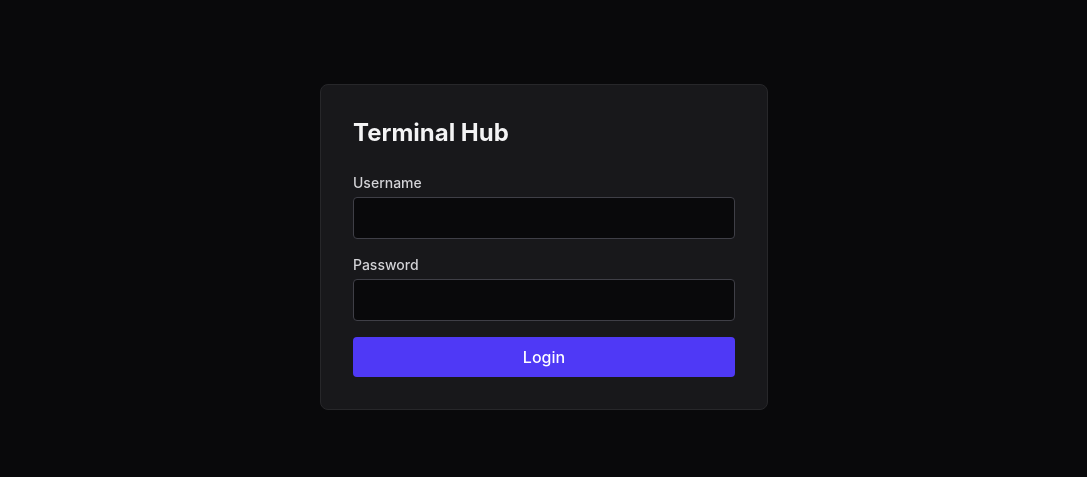
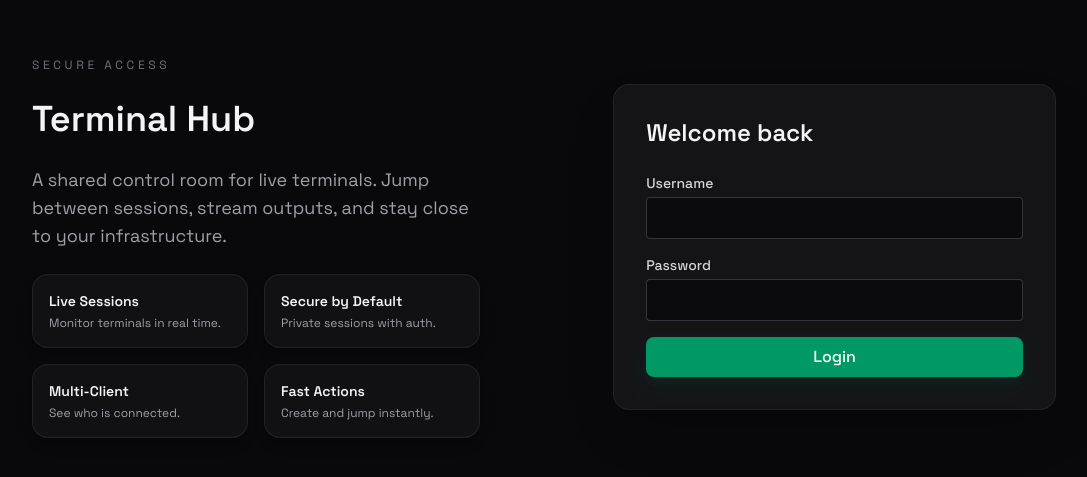
Before and after one commit to iwanhae/terminal-hub, a React (Vite) app in the folder frontend/: page /login in a window 1280 px wide. Shown: the part 153-630 px from the top of the page, without its empty margins (96-1183 px from the left). Built offline with nearby package versions, Linux system fonts and the light colour scheme; no server answers.

Commit message:
Improve UI styling and mobile FAB docking

```diff
--- a/frontend/src/App.tsx
+++ b/frontend/src/App.tsx
@@ -19,7 +19,7 @@ function App() {
             element={
               <ProtectedRoute>
                 <SessionProvider>
-                  <div className="flex min-h-screen min-h-[100dvh] overflow-hidden bg-zinc-950 text-zinc-200 font-sans">
+                  <div className="flex min-h-screen min-h-[100dvh] overflow-hidden bg-transparent text-zinc-100 font-sans">
                     <Sidebar
                       containerClassName="hidden md:flex"
                       onNavigate={() => {}}
--- a/frontend/src/components/SessionGrid.tsx
+++ b/frontend/src/components/SessionGrid.tsx
@@ -23,6 +23,20 @@ export default function SessionGrid() {
   const { sessions, deleteSession } = useSessions();
   const navigate = useNavigate();
   const isDesktop = useMediaQuery("(min-width: 768px)");
+  let totalClients = 0;
+  let lastActivityTimestamp = 0;
+  for (const session of sessions) {
+    totalClients += session.metadata.client_count;
+    const time = new Date(session.metadata.last_activity_at).getTime();
+    if (!Number.isNaN(time)) {
+      lastActivityTimestamp = Math.max(lastActivityTimestamp, time);
+    }
+  }
+  const formatTimestamp = (value: string) =>
+    new Date(value).toLocaleString(undefined, {
+      dateStyle: "medium",
+      timeStyle: "short",
+    });
 
   // Sort sessions by creation time (newest first)
   // eslint-disable-next-line unicorn/no-array-sort -- spread operator creates new array
@@ -54,40 +68,108 @@ export default function SessionGrid() {
 
   if (sessions.length === 0) {
     return (
-      <div className="flex flex-col items-center justify-center h-full text-zinc-500">
-        <p className="text-lg mb-2">No active sessions</p>
-        <p className="text-sm">
-          Press{" "}
-          <kbd className="px-2 py-1 bg-zinc-800 rounded border border-zinc-700 font-mono text-xs">
+      <div className="h-full flex items-center justify-center px-6">
+        <div className="max-w-md w-full text-center bg-zinc-900/70 border border-zinc-800/80 rounded-2xl p-8 shadow-2xl">
+          <div className="text-xs uppercase tracking-[0.3em] text-zinc-500">
+            Dashboard
+          </div>
+          <h2 className="text-2xl font-semibold text-zinc-100 mt-3">
+            No active sessions
+          </h2>
+          <p className="text-sm text-zinc-400 mt-2">
+            Create a session to start streaming your terminals, then pin them to
+            this grid.
+          </p>
+          <div className="mt-6 inline-flex items-center gap-2 rounded-full border border-zinc-700/80 bg-zinc-950/70 px-3 py-1 text-xs text-zinc-300">
+            <span className="text-emerald-300 font-medium">Tip</span>
+            <span>Press</span>
+            <kbd className="px-2 py-1 bg-zinc-900/80 rounded border border-zinc-700 font-mono text-xs">
               Cmd+K
-          </kbd>{" "}
-          to create one
-        </p>
+            </kbd>
+            <span>to create one</span>
+          </div>
+        </div>
       </div>
     );
   }
 
   return (
     <>
-      <div className="h-full p-4 overflow-y-auto">
+      <div className="h-full flex flex-col overflow-hidden">
+        <div className="px-6 pt-6 pb-4 fade-up">
+          <div className="flex flex-col gap-4 md:flex-row md:items-end md:justify-between">
+            <div>
+              <div className="text-xs uppercase tracking-[0.3em] text-zinc-500">
+                Dashboard
+              </div>
+              <h1 className="text-2xl md:text-3xl font-semibold text-zinc-100 mt-2">
+                Active Sessions
+              </h1>
+              <p className="text-sm text-zinc-400 mt-1">
+                Monitor live terminals and jump into any session instantly.
+              </p>
+            </div>
+            <div className="flex flex-wrap gap-3">
+              <div className="flex items-center gap-3 bg-zinc-900/70 border border-zinc-800/80 rounded-xl px-3 py-2">
+                <div className="text-xs uppercase tracking-wide text-zinc-500">
+                  Sessions
+                </div>
+                <div className="text-lg font-semibold text-zinc-100">
+                  {sessions.length}
+                </div>
+              </div>
+              <div className="flex items-center gap-3 bg-zinc-900/70 border border-zinc-800/80 rounded-xl px-3 py-2">
+                <div className="text-xs uppercase tracking-wide text-zinc-500">
+                  Clients
+                </div>
+                <div className="text-lg font-semibold text-zinc-100">
+                  {totalClients}
+                </div>
+              </div>
+              <div className="flex items-center gap-3 bg-zinc-900/70 border border-zinc-800/80 rounded-xl px-3 py-2">
+                <div className="text-xs uppercase tracking-wide text-zinc-500">
+                  Last Activity
+                </div>
+                <div className="text-sm font-medium text-zinc-200">
+                  {lastActivityTimestamp
+                    ? new Date(lastActivityTimestamp).toLocaleString(
+                        undefined,
+                        {
+                          dateStyle: "medium",
+                          timeStyle: "short",
+                        },
+                      )
+                    : "—"}
+                </div>
+              </div>
+            </div>
+          </div>
+        </div>
+
+        <div className="flex-1 px-6 pb-6 overflow-y-auto">
           <div
-          className={`flex flex-col gap-4 ${isDesktop ? "md:grid md:grid-cols-2 xl:grid-cols-2" : ""} h-full min-h-[500px]`}
+            className={`flex flex-col gap-6 ${isDesktop ? "md:grid md:grid-cols-2 xl:grid-cols-2" : ""} min-h-[500px]`}
           >
-          {sortedSessions.map((session) => {
+            {sortedSessions.map((session, index) => {
               const protocol =
                 window.location.protocol === "https:" ? "wss://" : "ws://";
               const wsUrl = `${protocol}${window.location.host}/ws/${session.id}`;
+              const workingDirectory = session.metadata.working_directory;
+              const hasWorkingDirectory =
+                typeof workingDirectory === "string" &&
+                workingDirectory.trim() !== "";
 
               return (
                 <div
                   key={session.id}
-                className="flex flex-col bg-zinc-900 border border-zinc-800 rounded-lg overflow-hidden shadow-sm hover:border-zinc-700 transition-colors"
+                  className="flex flex-col bg-zinc-900/70 border border-zinc-800/80 rounded-2xl overflow-hidden shadow-[0_12px_40px_rgba(0,0,0,0.35)] hover:border-zinc-700 transition-colors fade-up"
+                  style={{ animationDelay: `${index * 60}ms` }}
                   data-testid="session-card"
                 >
                   {/* Card Header */}
-                <div className="flex items-center justify-between px-3 py-2 bg-zinc-900 border-b border-zinc-800">
+                  <div className="flex items-center justify-between px-3 py-2 bg-zinc-900/80 border-b border-zinc-800/80">
                     <div className="flex items-center gap-2 overflow-hidden">
-                    <div className="w-2 h-2 rounded-full bg-green-500 shadow-[0_0_8px_rgba(34,197,94,0.4)]" />
+                      <div className="w-2 h-2 rounded-full bg-emerald-400 shadow-[0_0_12px_rgba(16,185,129,0.5)]" />
                       <span
                         className="font-medium text-sm text-zinc-200 truncate"
                         title={session.metadata.name}
@@ -124,7 +206,7 @@ export default function SessionGrid() {
                       </button>
                       <button
                         onClick={() => handleNavigate(session.id)}
-                      className="p-1 hover:bg-zinc-800 rounded text-zinc-500 hover:text-indigo-400 transition-colors"
+                        className="p-1 hover:bg-zinc-800 rounded text-zinc-500 hover:text-emerald-300 transition-colors"
                         title="Maximize"
                         data-testid="session-card-open"
                       >
@@ -151,21 +233,50 @@ export default function SessionGrid() {
                     </div>
                   )}
                   {!isDesktop && (
-                  <div className="flex-1 min-h-0 p-4 bg-zinc-950 flex items-center justify-center">
+                    <div className="flex-1 min-h-0 p-4 bg-zinc-950/80 flex items-center justify-center">
                       <button
                         onClick={() => handleNavigate(session.id)}
-                      className="text-zinc-400 hover:text-indigo-400 text-sm font-medium transition-colors"
+                        className="text-zinc-400 hover:text-emerald-300 text-sm font-medium transition-colors"
                         data-testid="session-card-open-mobile"
                       >
                         Open Session →
                       </button>
                     </div>
                   )}
+                  <div className="px-3 py-2 bg-zinc-950/60 border-t border-zinc-800/80 flex flex-wrap gap-2 text-xs text-zinc-400">
+                    <span className="rounded-full border border-zinc-800/80 bg-zinc-900/70 px-2 py-0.5">
+                      Clients:{" "}
+                      <span className="text-zinc-200">
+                        {session.metadata.client_count}
+                      </span>
+                    </span>
+                    <span className="rounded-full border border-zinc-800/80 bg-zinc-900/70 px-2 py-0.5">
+                      Created:{" "}
+                      <span className="text-zinc-200">
+                        {formatTimestamp(session.metadata.created_at)}
+                      </span>
+                    </span>
+                    <span className="rounded-full border border-zinc-800/80 bg-zinc-900/70 px-2 py-0.5">
+                      Active:{" "}
+                      <span className="text-zinc-200">
+                        {formatTimestamp(session.metadata.last_activity_at)}
+                      </span>
+                    </span>
+                    {hasWorkingDirectory && (
+                      <span
+                        className="rounded-full border border-zinc-800/80 bg-zinc-900/70 px-2 py-0.5 truncate max-w-[260px]"
+                        title={workingDirectory}
+                      >
+                        {workingDirectory}
+                      </span>
+                    )}
+                  </div>
                 </div>
               );
             })}
           </div>
         </div>
+      </div>
     </>
   );
 }
--- a/frontend/src/components/Terminal.tsx
+++ b/frontend/src/components/Terminal.tsx
@@ -79,7 +79,8 @@ const TerminalComponent = forwardRef<TerminalHandle, TerminalProps>(
         macOptionIsMeta: true,
         scrollback: 1000,
         fontSize: 14,
-        fontFamily: "monospace",
+        fontFamily:
+          "JetBrains Mono, Menlo, Monaco, Consolas, 'Liberation Mono', 'Courier New', monospace",
         theme: theme,
         allowProposedApi: true,
       });
--- a/frontend/src/index.css
+++ b/frontend/src/index.css
@@ -1,13 +1,17 @@
+@import url("https://fonts.googleapis.com/css2?family=JetBrains+Mono:wght@400;500;600&family=Space+Grotesk:wght@400;500;600;700&display=swap");
 @import "tailwindcss";
 
 :root {
-  font-family: Inter, system-ui, Avenir, Helvetica, Arial, sans-serif;
+  font-family: "Space Grotesk", "Segoe UI", system-ui, -apple-system,
+    "Helvetica Neue", Arial, sans-serif;
   line-height: 1.5;
   font-weight: 400;
 
-  color-scheme: light dark;
-  color: rgba(255, 255, 255, 0.87);
-  background-color: #242424;
+  color-scheme: dark;
+  color: #e4e4e7;
+  background-color: #050505;
+  --font-mono: "JetBrains Mono", ui-monospace, SFMono-Regular, Menlo, Monaco,
+    Consolas, "Liberation Mono", "Courier New", monospace;
 
   font-synthesis: none;
   text-rendering: optimizeLegibility;
@@ -15,10 +19,64 @@
   -moz-osx-font-smoothing: grayscale;
 }
 
+body::before {
+  content: "";
+  position: fixed;
+  inset: 0;
+  z-index: -1;
+  background-image: radial-gradient(
+      circle at 20% 20%,
+      rgba(16, 185, 129, 0.12),
+      transparent 45%
+    ),
+    radial-gradient(
+      circle at 80% 0%,
+      rgba(14, 165, 233, 0.18),
+      transparent 40%
+    ),
+    radial-gradient(
+      circle at 80% 70%,
+      rgba(234, 179, 8, 0.08),
+      transparent 45%
+    ),
+    linear-gradient(
+      120deg,
+      rgba(255, 255, 255, 0.04) 0%,
+      rgba(255, 255, 255, 0.01) 30%,
+      rgba(255, 255, 255, 0.02) 60%,
+      rgba(255, 255, 255, 0.01) 100%
+    );
+  opacity: 0.9;
+  pointer-events: none;
+}
+
 body {
   margin: 0;
   min-width: 320px;
   min-height: 100vh;
   min-height: 100dvh;
+  position: relative;
   @apply bg-zinc-950 text-zinc-200;
 }
+
+.fade-up {
+  animation: fade-up 0.6s ease both;
+}
+
+@keyframes fade-up {
+  from {
+    opacity: 0;
+    transform: translateY(12px);
+  }
+  to {
+    opacity: 1;
+    transform: translateY(0);
+  }
+}
+
+.font-mono,
+code,
+pre,
+kbd {
+  font-family: var(--font-mono);
+}
--- a/frontend/src/pages/LoginPage.tsx
+++ b/frontend/src/pages/LoginPage.tsx
@@ -36,17 +36,57 @@ export default function LoginPage() {
   };
 
   return (
-    <div className="min-h-screen flex items-center justify-center bg-zinc-950">
-      <div className="max-w-md w-full mx-4">
-        <div className="bg-zinc-900 border border-zinc-800 rounded-lg p-8">
-          <h1 className="text-2xl font-bold text-zinc-100 mb-6">
+    <div className="min-h-screen flex items-center justify-center px-6 py-12">
+      <div className="w-full max-w-5xl grid gap-10 md:grid-cols-[1.1fr_0.9fr] items-center">
+        <div className="hidden md:flex flex-col gap-6">
+          <div className="text-xs uppercase tracking-[0.3em] text-zinc-500">
+            Secure Access
+          </div>
+          <h1 className="text-4xl font-semibold text-zinc-100 leading-tight">
             Terminal Hub
           </h1>
+          <p className="text-lg text-zinc-400 max-w-md">
+            A shared control room for live terminals. Jump between sessions,
+            stream outputs, and stay close to your infrastructure.
+          </p>
+          <div className="grid grid-cols-2 gap-4 max-w-md">
+            {[
+              {
+                title: "Live Sessions",
+                desc: "Monitor terminals in real time.",
+              },
+              {
+                title: "Secure by Default",
+                desc: "Private sessions with auth.",
+              },
+              { title: "Multi-Client", desc: "See who is connected." },
+              { title: "Fast Actions", desc: "Create and jump instantly." },
+            ].map((item) => (
+              <div
+                key={item.title}
+                className="rounded-2xl border border-zinc-800/80 bg-zinc-900/60 p-4 shadow-lg"
+              >
+                <div className="text-sm font-semibold text-zinc-100">
+                  {item.title}
+                </div>
+                <div className="text-xs text-zinc-400 mt-1">{item.desc}</div>
+              </div>
+            ))}
+          </div>
+        </div>
+
+        <div className="bg-zinc-900/80 border border-zinc-800/80 rounded-2xl p-8 shadow-2xl backdrop-blur">
+          <div className="md:hidden text-xs uppercase tracking-[0.3em] text-zinc-500">
+            Terminal Hub
+          </div>
+          <h2 className="text-2xl font-semibold text-zinc-100 mb-6">
+            Welcome back
+          </h2>
 
           {/* eslint-disable-next-line @typescript-eslint/no-misused-promises */}
           <form onSubmit={handleSubmit} className="space-y-4">
             {error && (
-              <div className="bg-red-900/30 border border-red-800 text-red-300 px-4 py-2 rounded">
+              <div className="bg-red-900/30 border border-red-800 text-red-200 px-4 py-2 rounded-lg">
                 {error}
               </div>
             )}
@@ -63,7 +103,7 @@ export default function LoginPage() {
                 type="text"
                 value={username}
                 onChange={(e) => setUsername(e.target.value)}
-                className="w-full bg-zinc-950 border border-zinc-700 rounded px-3 py-2 text-zinc-200 focus:outline-none focus:border-indigo-500"
+                className="w-full bg-zinc-950/70 border border-zinc-700/80 rounded px-3 py-2 text-zinc-200 focus:outline-none focus:border-emerald-400 focus:ring-2 focus:ring-emerald-500/40 transition-colors"
                 required
               />
             </div>
@@ -80,7 +120,7 @@ export default function LoginPage() {
                 type="password"
                 value={password}
                 onChange={(e) => setPassword(e.target.value)}
-                className="w-full bg-zinc-950 border border-zinc-700 rounded px-3 py-2 text-zinc-200 focus:outline-none focus:border-indigo-500"
+                className="w-full bg-zinc-950/70 border border-zinc-700/80 rounded px-3 py-2 text-zinc-200 focus:outline-none focus:border-emerald-400 focus:ring-2 focus:ring-emerald-500/40 transition-colors"
                 required
               />
             </div>
@@ -88,7 +128,7 @@ export default function LoginPage() {
             <button
               type="submit"
               disabled={loading}
-              className="w-full bg-indigo-600 hover:bg-indigo-500 text-white font-medium py-2 px-4 rounded disabled:opacity-50 disabled:cursor-not-allowed transition-colors"
+              className="w-full bg-emerald-600 hover:bg-emerald-500 text-white font-medium py-2 px-4 rounded-lg shadow-lg shadow-emerald-900/20 disabled:opacity-50 disabled:cursor-not-allowed transition-colors"
             >
               {loading ? "Logging in..." : "Login"}
             </button>
```
Also changed, not shown: frontend/src/components/CreateSessionDialog.tsx (+8 -8 lines), frontend/src/components/RenameSessionDialog.tsx (+5 -5 lines), frontend/src/components/Sidebar.tsx (+37 -12 lines), frontend/src/pages/TerminalPage.tsx (+6 -3 lines). Lines whose indentation alone changed are shown as unchanged.
